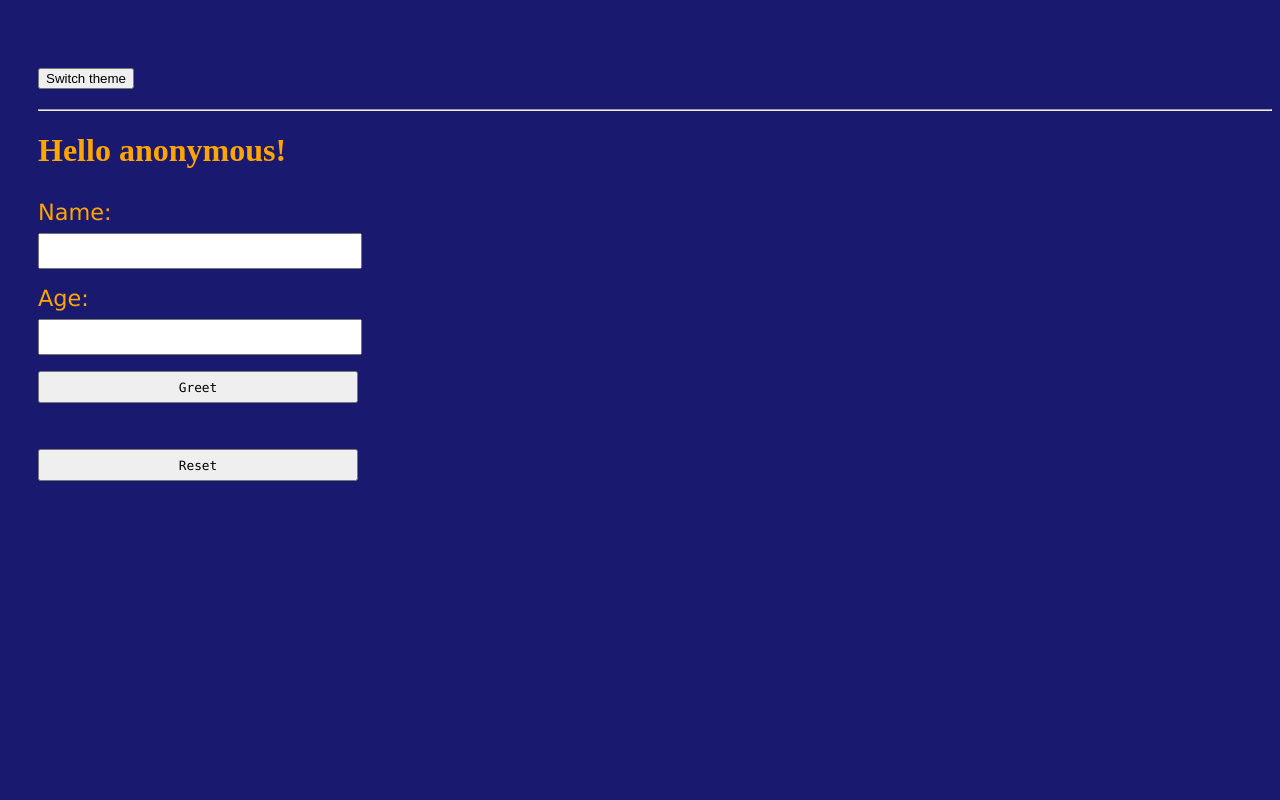
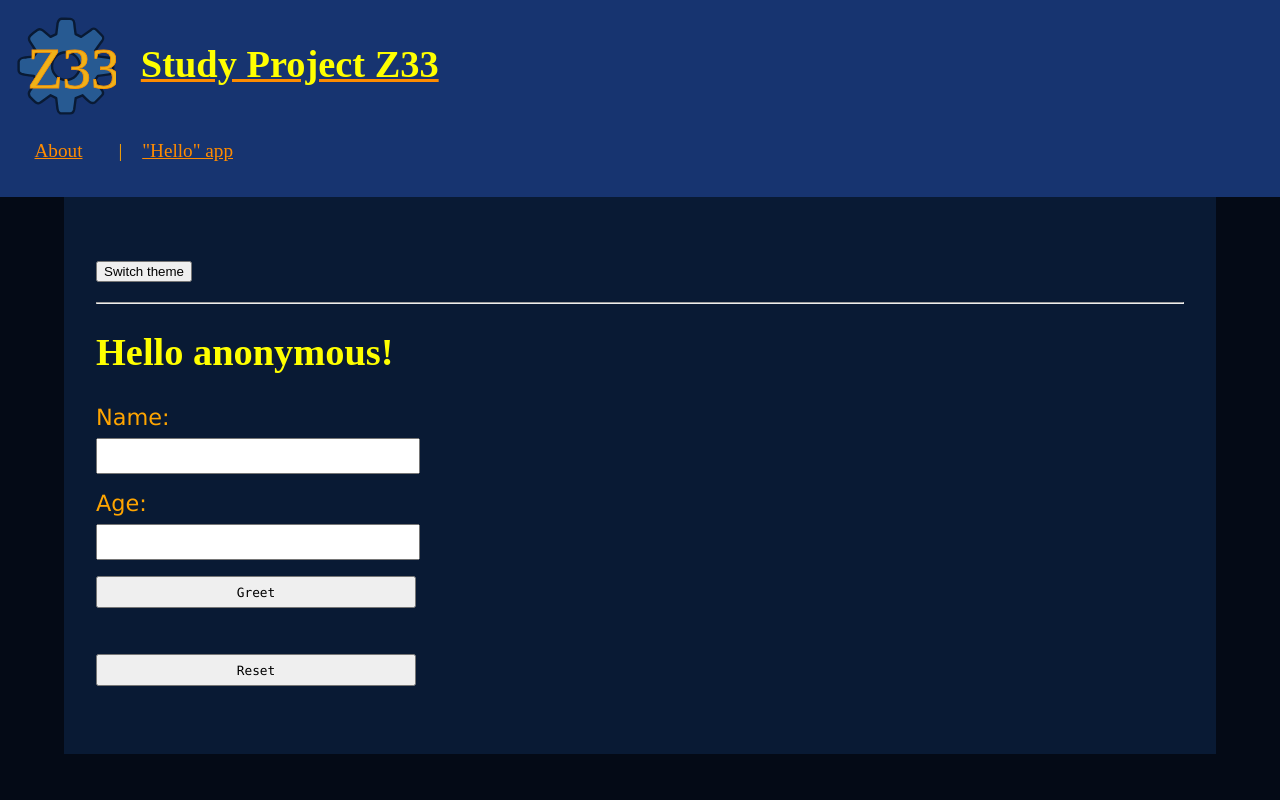
Before and after one commit to tgrx/learn-project-z33, a Django app: page /hello/ in a window 1280 px wide. Run offline with Django 3.2, Linux system fonts and the light colour scheme; parts of the project's set-up code (start-up, migrations or seed data) failed here and were passed over.

Commit message:
templates v2

```diff
--- a/config/settings.yaml
+++ b/config/settings.yaml
@@ -5,6 +5,7 @@ default:
   DIRS_EXCLUDED:
     - .idea
     - .pytest_cache
+    - .static
   DIRS_RESOURCES:
     - config
     - src/applications/hello/static
@@ -14,6 +15,7 @@ default:
   DIRS_TEMPLATES:
     - src/applications/hello/templates
     - src/applications/home/templates
+    - src/project/templates
   PROJECT_NAME: ""
   SECRET_KEY: ""
   TEMPLATE_ENGINE: "Django"
--- a/src/applications/hello/templates/hello/hello.html
+++ b/src/applications/hello/templates/hello/hello.html
@@ -1,81 +1,19 @@
+{% extends "_base.html" %}
+
+
 {% load static %}
-<!DOCTYPE html>
-<html lang="en">
-<head>
-  <title>Study Project Z33 :: Hello</title>
-  <style>
-    :root {
-      --padding-left: 30px;
-      --padding-top: 30px;
-      --font-size: 16px;
-    }
 
-    body {
-      padding-left: var(--padding-left);
-      padding-top: var(--padding-left);
-    }
 
-    form {
-      margin: 30px auto 20px;
-    }
+{% block title %}Hello app{% endblock %}
 
-    .c-1 {
-      max-width: 20rem;
-    }
 
-    .form-grid {
-      display: grid;
-      grid-template-columns: 1fr;
-    }
+{% block head %}
+  <link href="{% static 'hello/style.css' %}" rel="stylesheet" type="text/css">
+{% endblock %}
 
-    .form-grid > .form-errors {
-      background-color: rgba(160, 0, 0, 1);
-      border: 1px red dotted;
-      color: white;
-      font-family: "Bitstream Vera Sans Mono", Monaco, "Courier New", Courier, monospace;
-      font-size: calc(var(--font-size) * 0.8);
-      padding-left: 2rem;
-    }
 
-    .form-grid > .form-field {
-      padding-bottom: 1rem;
-    }
+{% block main %}
 
-    .form-grid > .form-field > * {
-      display: block;
-      width: 100%;
-    }
-
-    .form-grid > .form-field > .errorlist {
-      background-color: rgba(160, 0, 0, 1);
-      color: white;
-      list-style-type: none;
-      padding-bottom: 1rem;
-      padding-top: 1rem;
-      padding-inline-start: 0.2rem;
-    }
-
-    .form-grid > .form-field > input,
-    .form-grid > .form-field > button {
-      font-family: "Bitstream Vera Sans Mono", Monaco, "Courier New", Courier, monospace;
-      font-size: calc(var(--font-size) * 0.8);
-      height: 2rem;
-    }
-
-    .form-grid > .form-field > input {
-      padding: 0;
-    }
-
-    .form-grid > .form-field > label {
-      font-family: 'Lucida Grande', 'Lucida Sans Unicode', 'Geneva', 'Verdana', sans-serif;
-      font-size: calc(var(--font-size) * 1.4);
-      margin-bottom: 0.5rem;
-    }
-
-  </style>
-  <link href="{% static 'styles/theme_dark.css' %}" rel="stylesheet" type="text/css">
-</head>
-<body>
   <form action="/theme" method="post">
     <button type="submit">Switch theme</button>
   </form>
@@ -112,5 +50,5 @@
       {% csrf_token %}
     </form>
   </div>
-</body>
-</html>
+
+{% endblock %}
--- a/src/project/settings.py
+++ b/src/project/settings.py
@@ -42,7 +42,9 @@ ROOT_URLCONF = "project.urls"
 TEMPLATES = [
     {
         "BACKEND": "django.template.backends.django.DjangoTemplates",
-        "DIRS": [],
+        "DIRS": [
+            PROJECT_DIR / "templates",
+        ],
         "APP_DIRS": True,
         "OPTIONS": {
             "context_processors": [
--- /dev/null
+++ b/src/project/templates/_base.html
@@ -0,0 +1,25 @@
+{% load static %}
+<!DOCTYPE html>
+<html>
+<head>
+  <title>Z33 :: {% block title %}{% endblock %}</title>
+  <link href="{% static 'styles/main.css' %}" rel="stylesheet" type="text/css">
+  <link href="{% static 'images/logo.svg' %}" rel="shortcut icon" type="image/svg+xml">
+  {% block head %}{% endblock %}
+</head>
+<body>
+<header>
+  <div class="flat">
+    <a href="/"><img alt="Logo" height="100rem" src="{% static 'images/logo.svg' %}"></a>
+    <a href="/"><h1>Study Project Z33</h1></a>
+  </div>
+  <nav>
+    <p><a href="{% url "home:index" %}"><span>About</span></a></p>
+    <p><a href="{% url "hello:index" %}"><span>"Hello" app</span></a></p>
+  </nav>
+</header>
+<main>
+  {% block main %}{% endblock %}
+</main>
+</body>
+</html>
```
Also changed, not shown: src/applications/hello/static/hello/style.css (added, +62 -0 lines), src/applications/home/templates/home/index.html (+17 -28 lines), tests/functional/test_app_hello.py (+1 -1 lines), tests/functional/test_app_home.py (renamed from tests/functional/test_app_main.py, +1 -1 lines). Lines whose indentation alone changed are shown as unchanged.
